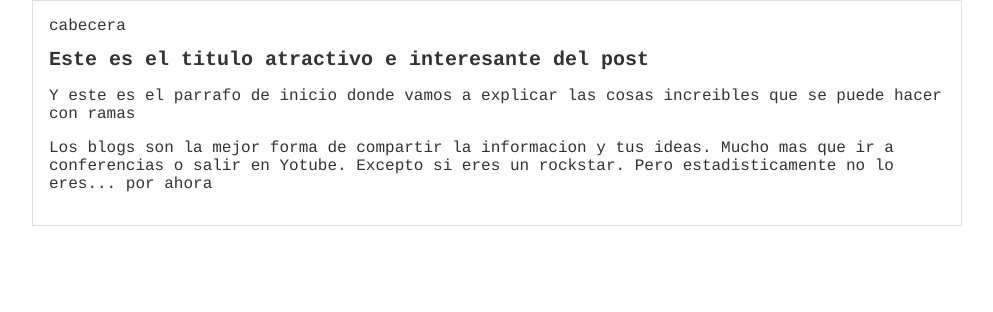
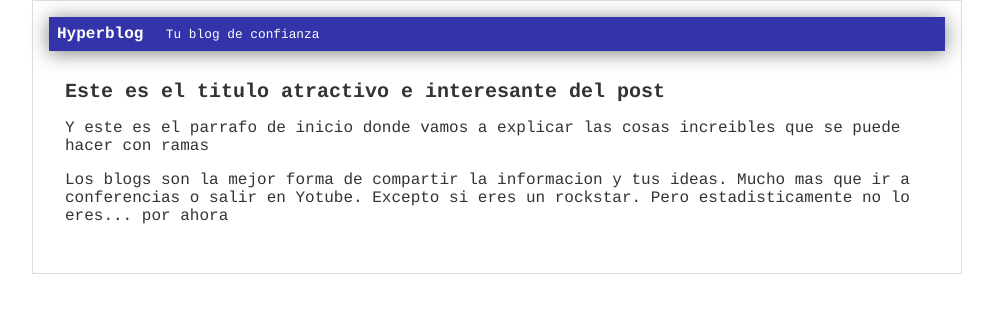
Before and after one commit to jaceroc/hyperblog, a plain HTML site: page blogpost.html in a window 1280 px wide. Shown: the whole page, without its empty margins (143-1136 px from the left). Drawn offline with Linux system fonts and the light colour scheme.

Commit message:
finalizada la cabecera con diseno azul

```diff
--- a/blogpost.html
+++ b/blogpost.html
@@ -6,7 +6,8 @@
     <body>
         <div id="container">
             <div id="cabecera">
-                cabecera
+                Hyperblog
+                <span id="tagline"> Tu blog de confianza</span>
             </div>
             <div id="post">
                 <h1>Este es el titulo atractivo e interesante del post</h1>
--- a/css/estilos.css
+++ b/css/estilos.css
@@ -6,6 +6,21 @@ body
     font-size: 16px;
     margin: 0;
     padding: 0;
+}
+#cabecera
+{
+    background: #33A;
+    box-shadow: 0px 2px 20px 0px rgba(0,0,0,0.5);
+    color: white;
+    font-weight: bold;
+    margin: 0;
+    padding: 0.5em;
+}
+#cabecera #tagline
+{
+    margin: 0 0 0 1em;
+    font-weight: normal;
+    font-size: 0.8em;
 }
 #container
 {
@@ -19,3 +34,7 @@ body
 {
     font-size: 20px;
 }
+#post
+{
+    padding: 1em;
+}
```
